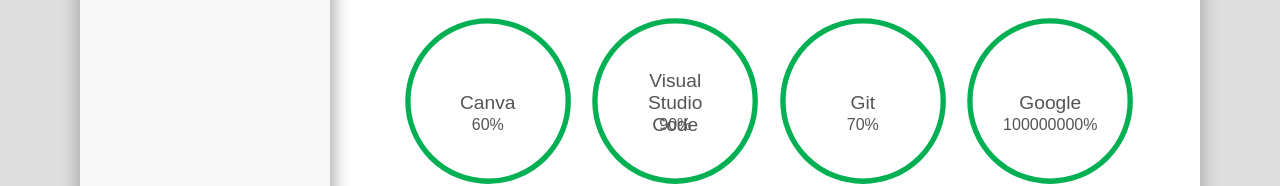
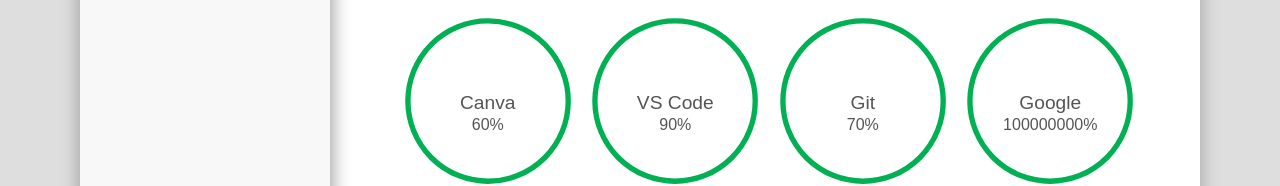
Before and after one commit to kerr404/resume, a plain HTML site: page index.html in a window 1280 px wide. Shown: the part 753-939 px from the top of the page. Drawn offline with Linux system fonts and the light colour scheme.

Commit message:
Update index.html

```diff
--- a/index.html
+++ b/index.html
@@ -559,7 +559,7 @@
                     <circle cx="50" cy="50" r="45"></circle>
                     <circle class="cbar" cx="50" cy="50" r="45" style="--percent: 0.8"></circle>
                   </svg>
-                  <span class="tl-name">Visual Studio Code</span>
+                  <span class="tl-name">VS Code</span>
                   <span class="tl-exp">90%</span>
                 </li>
                 <li>
```
